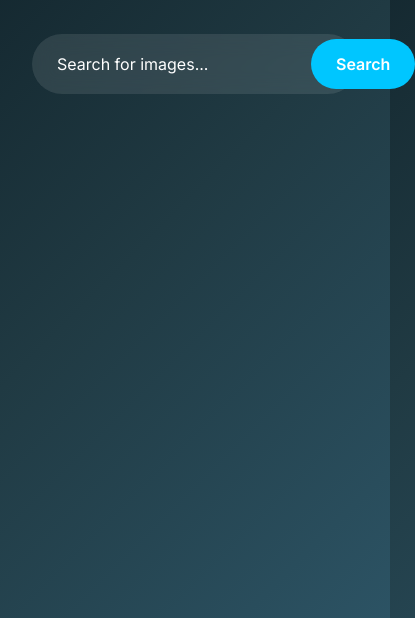
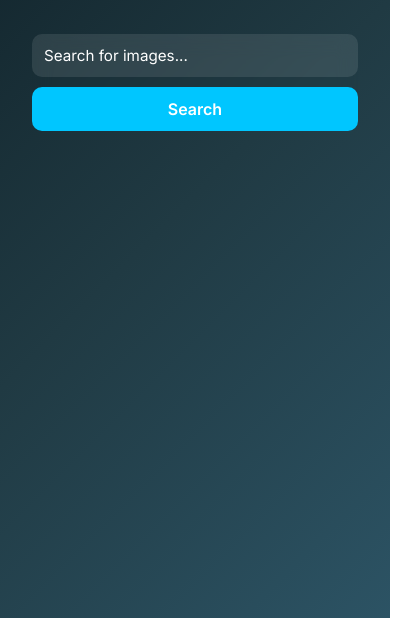
Before and after one commit to deepx-sh/image-finder, a plain HTML site: page index.html in a window 390 px wide. Shown: the part 226-844 px from the top of the page, 415 px wide, since content can reach past the window. Drawn offline with Linux system fonts and the light colour scheme.

Commit message:
style: fix seach box layout on mobile screen

```diff
--- a/style.css
+++ b/style.css
@@ -144,3 +144,31 @@ form{
         transform: rotate(360deg);
     }
 }
+
+
+@media (max-width:480px) {
+    form{
+        flex-direction: column;
+        gap: 10px;
+        border-radius: 15px;
+        padding: 0;
+        background: transparent;
+
+
+    }
+    #search-box{
+        width: 100%;
+        border-radius: 10px;
+        padding: 12px;
+        font-size: 0.95rem;
+        background: rgba(255, 255, 255, 0.1);
+
+
+    }
+    .search-btn{
+        width: 100%;
+        border-radius: 10px;
+        padding: 12px;
+        font-size: 1rem;
+    }
+}
```
